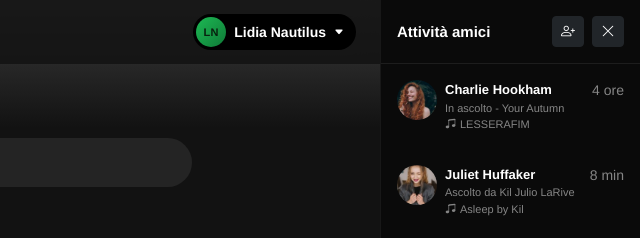
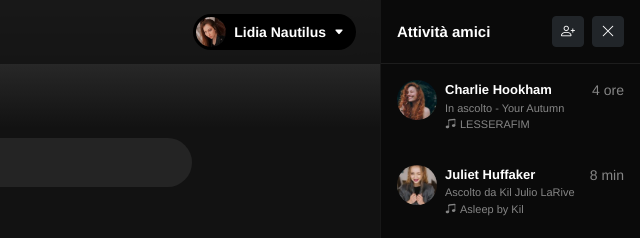
Before and after one commit to henry8913/4.1_Build-Week-CH1, a website: page search.html in a window 1280 px wide. Shown: the top 238 px of the page, 640-1280 px from the left. Drawn offline with nearby package versions, Linux system fonts and the light colour scheme.

Commit message:
ripristina avatar e dimensioni categorie originali

```diff
--- a/css/search.css
+++ b/css/search.css
@@ -174,13 +174,13 @@
 
   .category-card {
     height: 100px;
-    font-size: 17px;
+    font-size: 18px;
     padding: 12px;
   }
 
   .category-card img {
-    width: 56px;
-    height: 56px;
+    width: 60px;
+    height: 60px;
   }
 }
 
--- a/css/style.css
+++ b/css/style.css
@@ -165,17 +165,6 @@ img {
   border-radius: 50%;
   object-fit: cover;
   flex: 0 0 auto;
-}
-
-.user-initials {
-  display: inline-flex;
-  align-items: center;
-  justify-content: center;
-  background: linear-gradient(135deg, var(--spotify-green), #0f7a37);
-  color: #08210f;
-  font-size: 11px;
-  font-weight: 800;
-  letter-spacing: 0.4px;
 }
 
 .user-name {
--- a/js/layout.js
+++ b/js/layout.js
@@ -109,7 +109,7 @@
 
         '<div class="header-right">' +
           '<div class="user-profile-container" role="button" tabindex="0" data-soon="Il profilo utente arriverà presto">' +
-            '<span class="user-avatar user-initials" aria-hidden="true">LN</span>' +
+            '<img src="img/friends/lidia.jpg" alt="" class="user-avatar">' +
             '<span class="user-name">Lidia Nautilus</span>' +
             '<i class="bi bi-caret-down-fill"></i>' +
           '</div>' +
```
Also changed, not shown: img/friends/lidia.jpg (added).
